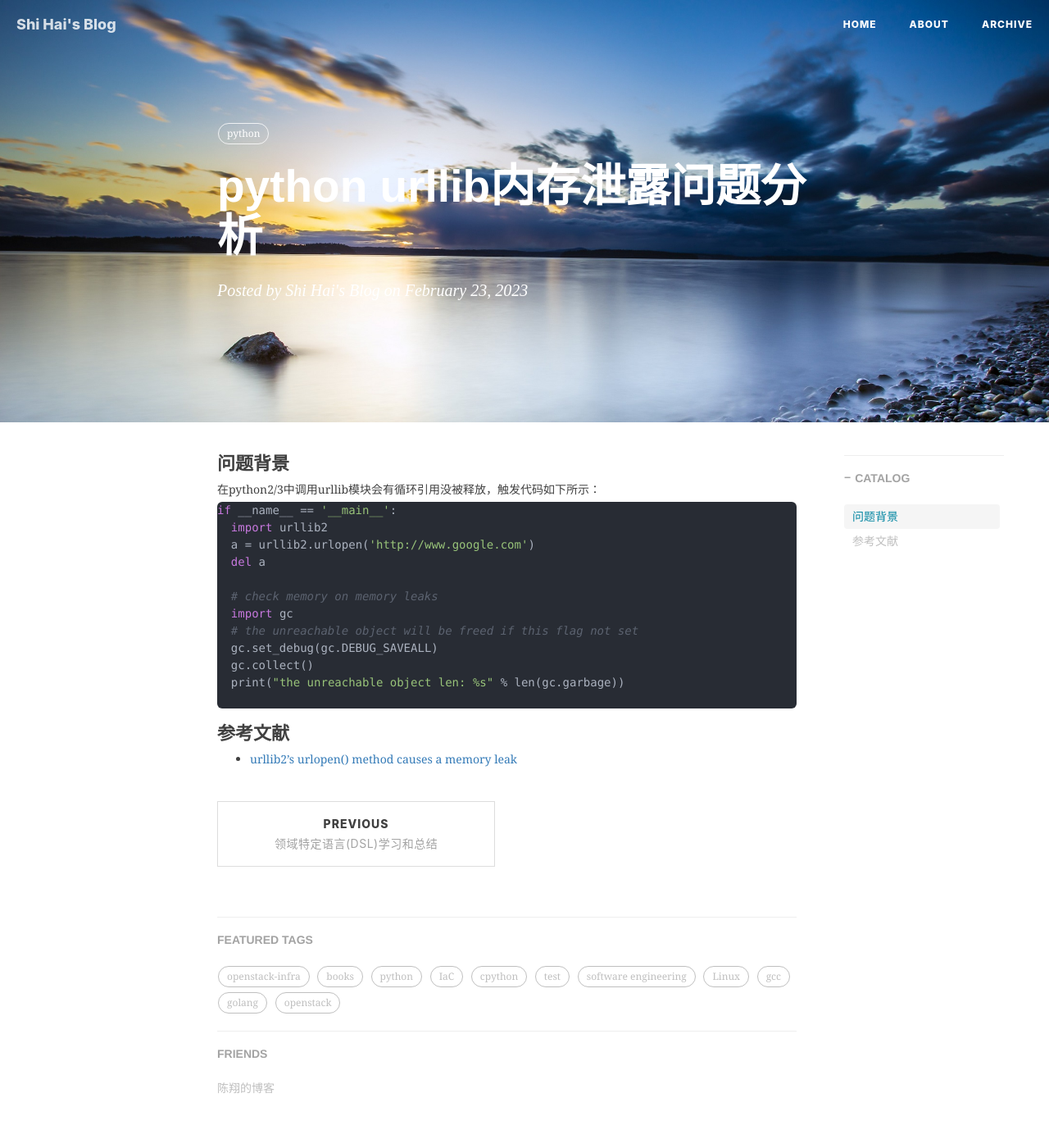
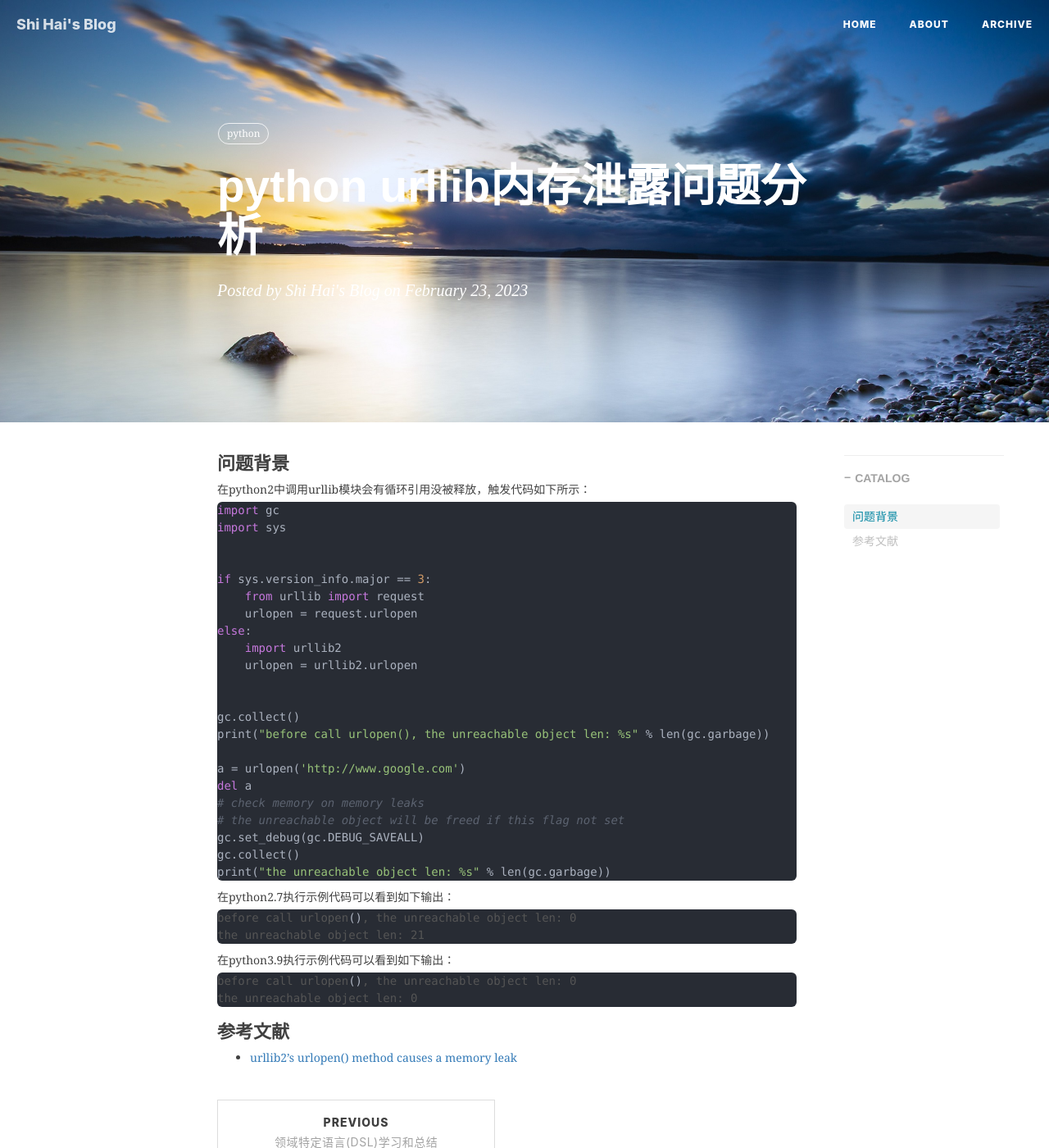
Before and after one commit to shihai1991/shihai1991.github.io, a Jekyll site: the page built from _posts/2023-02-23-urllib内存泄露问题分析.md, in a window 1280 px wide and 1400 px high. Shown: the whole window at 82% size. Built offline with Jekyll 4.4.1, drawn with Linux system fonts in a browser that asks for light colours; nearby versions of some CDN libraries; comment, search, counter and statistics services are not loaded.

Commit message:
Update 2023-02-23-urllib内存泄露问题分析.md

````diff
--- a/_posts/2023-02-23-urllib内存泄露问题分析.md
+++ b/_posts/2023-02-23-urllib内存泄露问题分析.md
@@ -10,20 +10,40 @@ time: '2023.02.23 12:07:00'
 ---
 
 # 问题背景
-在python2/3中调用urllib模块会有循环引用没被释放，触发代码如下所示：
+在python2中调用urllib模块会有循环引用没被释放，触发代码如下所示：
 ```python
-if __name__ == '__main__':
-  import urllib2
-  a = urllib2.urlopen('http://www.google.com')
-  del a
+import gc
+import sys
 
-  # check memory on memory leaks
-  import gc
-  # the unreachable object will be freed if this flag not set
-  gc.set_debug(gc.DEBUG_SAVEALL)
-  gc.collect()
-  print("the unreachable object len: %s" % len(gc.garbage))
 
+if sys.version_info.major == 3:
+    from urllib import request
+    urlopen = request.urlopen
+else:
+    import urllib2
+    urlopen = urllib2.urlopen
+
+
+gc.collect()
+print("before call urlopen(), the unreachable object len: %s" % len(gc.garbage))
+
+a = urlopen('http://www.google.com')
+del a
+# check memory on memory leaks
+# the unreachable object will be freed if this flag not set
+gc.set_debug(gc.DEBUG_SAVEALL)
+gc.collect()
+print("the unreachable object len: %s" % len(gc.garbage))
+```
+在python2.7执行示例代码可以看到如下输出：
+```shell
+before call urlopen(), the unreachable object len: 0
+the unreachable object len: 21
+```
+在python3.9执行示例代码可以看到如下输出：
+```shell
+before call urlopen(), the unreachable object len: 0
+the unreachable object len: 0
 ```
 
 # 参考文献
````
